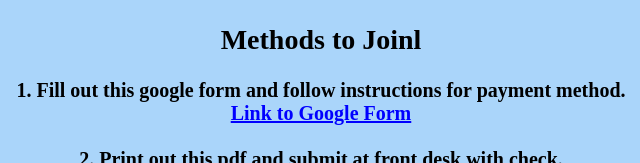
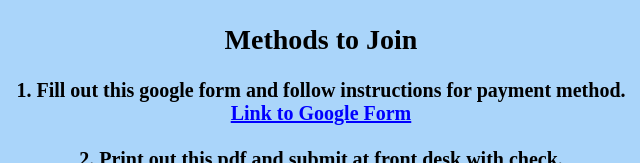
Before and after one commit to Rowan5523/Booster-Club-Website, a plain HTML site: page membership.html in a window 1280 px wide. Shown: the part 168-331 px from the top of the page, 319-959 px from the left. Drawn offline with Linux system fonts and the light colour scheme.

Commit message:
Update membership.html

```diff
--- a/membership.html
+++ b/membership.html
@@ -242,7 +242,7 @@ img#image8 {
       </ul>
     </nav>
     <h1 style="font-size: 40px;"><center>Membership For Booster Club</center></h1>
-    <h2 style="font-size: 28px;"><center>Methods to Joinl</center></h2>
+    <h2 style="font-size: 28px;"><center>Methods to Join</center></h2>
     <h2 style="font-size: 20px;"><center>1. Fill out this google form and follow instructions for payment method. <br> <a href="https://docs.google.com/forms/d/e/1FAIpQLScQgonFCdRmsvfhRJ1RC8_muekbjVQ-B02dCwTOuXkrLNF0lA/viewform?usp=sf_link"style="text-decoration: underline; color: blue;">Link to Google Form</a><br><br>2. Print out this pdf and submit at front desk with check. <br> <a href="membershipform.pdf" style="text-decoration: underline; color: blue;" download>Download Membership Form</a></center></h2>
     <div style="padding-top: 30px;">
       <h1 style="font-size: 35px;"><center>Booster Club Board Members</center></h1>
```
